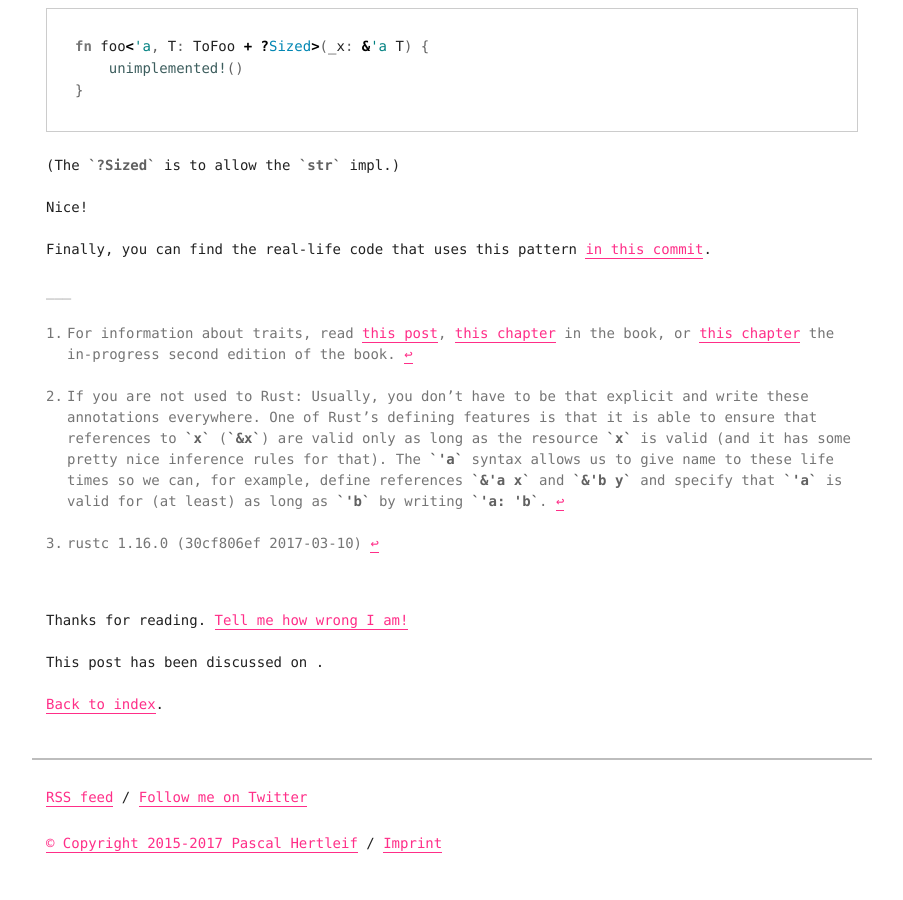
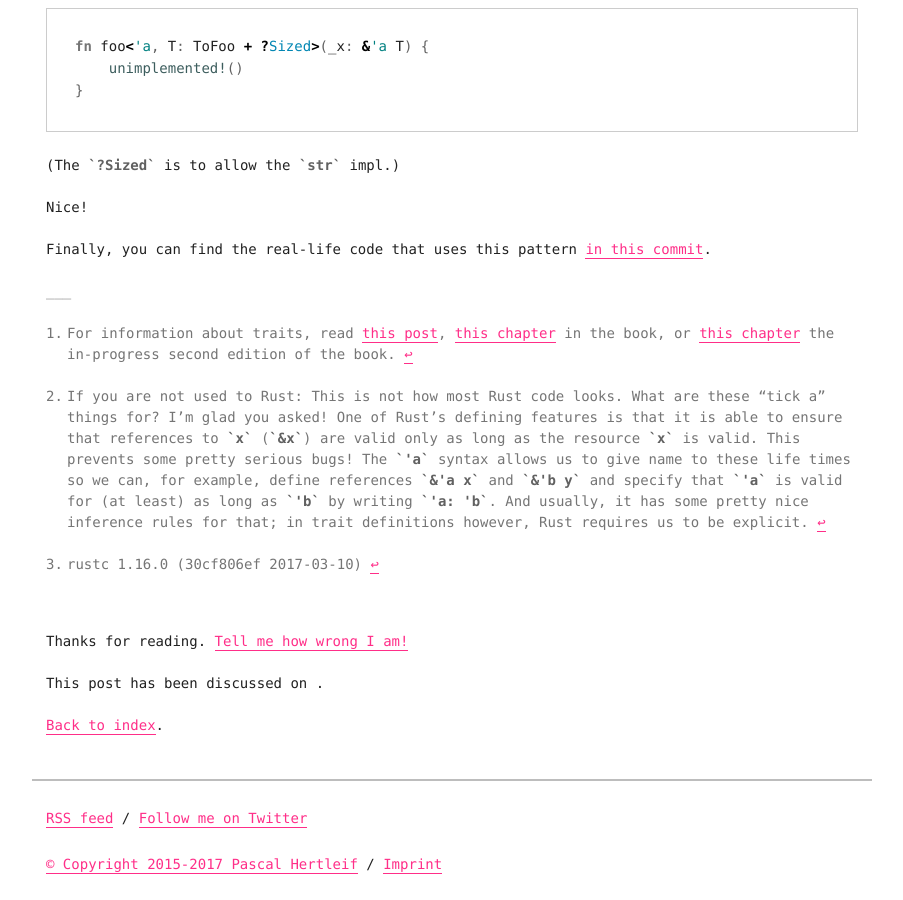
Before and after one commit to killercup/scribbles, a Jekyll site: the page built from _posts/2017-03-23-impl-a-trait-for-str-slices-and-slices-of-strs.md, in a window 1280 px wide and 900 px high, scrolled down 3488 px. Shown: the whole window, without its empty margins (188-1091 px from the left). Built offline with Jekyll 4.4.1, drawn with Linux system fonts in a browser that asks for light colours; before the commit the page ends 4367 px from its top, so only the background shows below that; some of the changed text lies outside the part shown.

Commit message:
Slice-Str-Trait-Stuff: Better lifetime explanation

````diff
--- a/_posts/2017-03-23-impl-a-trait-for-str-slices-and-slices-of-strs.md
+++ b/_posts/2017-03-23-impl-a-trait-for-str-slices-and-slices-of-strs.md
@@ -58,9 +58,9 @@ fn main() {
 }
 ```
 
-Sorry about the whole `'a` noise[^lifetimes]!
+Sorry about the whole `'a` noise[^lifetimes]! Please ignore this for a minute!
 
-[^lifetimes]: If you are not used to Rust: Usually, you don't have to be that explicit and write these annotations everywhere. One of Rust's defining features is that it is able to ensure that references to `x` (`&x`) are valid only as long as the resource `x` is valid (and it has some pretty nice inference rules for that). The `'a` syntax allows us to give name to these life times so we can, for example, define references `&'a x` and `&'b y` and specify that `'a` is valid for (at least) as long as `'b` by writing `'a: 'b`.
+[^lifetimes]: If you are not used to Rust: This is not how most Rust code looks. What are these "tick a" things for? I'm glad you asked! One of Rust's defining features is that it is able to ensure that references to `x` (`&x`) are valid only as long as the resource `x` is valid. This prevents some pretty serious bugs! The `'a` syntax allows us to give name to these life times so we can, for example, define references `&'a x` and `&'b y` and specify that `'a` is valid for (at least) as long as `'b` by writing `'a: 'b`. And usually, it has some pretty nice inference rules for that; in trait definitions however, Rust requires us to be explicit.
 
 But wait -- this doesn't compile!
 
````
